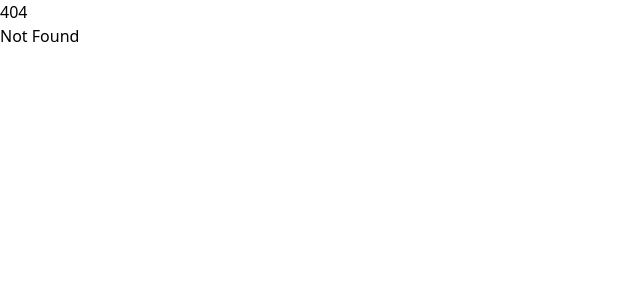
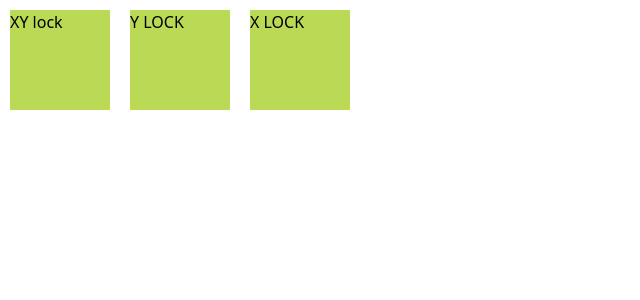
Before and after one commit to HammerMonkeys/sedmos, a SvelteKit app: page /drag_test in a window 1280 px wide. Before the commit this address had no page. Shown: the top 300 px of the page, without its empty margins (0-640 px from the left). Built offline with nearby package versions, Linux system fonts and the light colour scheme.

Commit message:
added drag demo, soon to hopefully apply to sidebar

```diff
--- /dev/null
+++ b/src/routes/drag_test/+page.svelte
@@ -0,0 +1,113 @@
+<script lang="ts">
+	import { onMount } from "svelte";
+
+	function draggable(node: HTMLElement, params: { axis: "x" | "y" | "xy" }) {
+		let x: number;
+		let y: number;
+
+		function handleMouseDown(event: MouseEvent) {
+			x = event.clientX;
+			y = event.clientY;
+			node.dispatchEvent(
+				new CustomEvent("dragstart", {
+					detail: { x, y },
+				}),
+			);
+
+			window.addEventListener("mousemove", handleMouseMove);
+			window.addEventListener("mouseup", handleMouseUp);
+		}
+
+		function handleMouseMove(event: MouseEvent) {
+			const dx = event.clientX - x;
+			const dy = event.clientY - y;
+			x = event.clientX;
+			y = event.clientY;
+			if (params.axis === "x") {
+				node.style.left = `${parseInt(node.style.left) + dx}px`;
+			} else if (params.axis === "y") {
+				node.style.top = `${parseInt(node.style.top) + dy}px`;
+			} else {
+				node.style.left = `${parseInt(node.style.left) + dx}px`;
+				node.style.top = `${parseInt(node.style.top) + dy}px`;
+			}
+			node.dispatchEvent(
+				new CustomEvent("dragmove", {
+					detail: { x, y, dx, dy },
+				}),
+			);
+		}
+
+		function handleMouseUp(event: MouseEvent) {
+			x = event.clientX;
+			y = event.clientY;
+			node.dispatchEvent(
+				new CustomEvent("dragend", {
+					detail: { x, y },
+				}),
+			);
+
+			window.removeEventListener("mousemove", handleMouseMove);
+			window.removeEventListener("mouseup", handleMouseUp);
+		}
+
+		onMount(() => {
+			node.addEventListener("mousedown", handleMouseDown);
+
+			return () => {
+				node.removeEventListener("mousedown", handleMouseDown);
+			};
+		});
+
+		return {
+			destroy() {
+				node.removeEventListener("mousedown", handleMouseDown);
+				window.removeEventListener("mousemove", handleMouseMove);
+				window.removeEventListener("mouseup", handleMouseUp);
+			},
+		};
+	}
+</script>
+
+<div class="container">
+	<div
+		use:draggable={{ axis: "xy" }}
+		class="item draggable"
+		style="top: 0; left: 0;"
+	>
+		XY lock
+	</div>
+	<div
+		use:draggable={{ axis: "y" }}
+		class="item draggable"
+		style="top: 0; left: 120px;"
+	>
+		Y LOCK
+	</div>
+	<div
+		use:draggable={{ axis: "x" }}
+		class="item draggable"
+		style="top: 0; left: 240px;"
+	>
+		X LOCK
+	</div>
+</div>
+
+<style>
+	.draggable {
+		cursor: grab;
+		user-select: none; /* Prevent selection to improve drag experience */
+	}
+	.container {
+		width: 100%;
+		height: 100vh;
+		position: relative; /* Allows absolute positioning inside */
+	}
+	.item {
+		width: 100px;
+		height: 100px;
+		margin: 10px;
+		background-color: #bada55;
+		position: absolute; /* Positioned absolutely to the container */
+	}
+</style>
```
